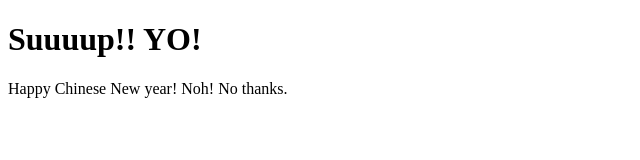
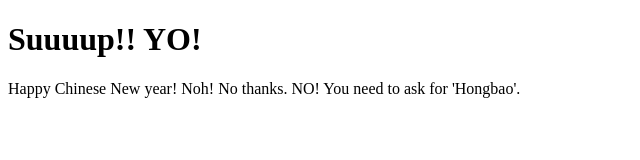
Before and after one commit to ngarlock/IAT339Projects, a plain HTML site: page index.html in a window 1280 px wide. Shown: the whole page, without its empty margins (0-640 px from the left). Drawn offline with Linux system fonts and the light colour scheme.

Commit message:
editing lines

```diff
--- a/index.html
+++ b/index.html
@@ -7,7 +7,7 @@
 
 	<body>
 		<h1>Suuuup!! YO!</h1>
-		<p> Happy Chinese New year! Noh! No thanks. </p>
+		<p> Happy Chinese New year! Noh! No thanks. NO! You need to ask for 'Hongbao'.</p>
 
 	</body>
 
```
